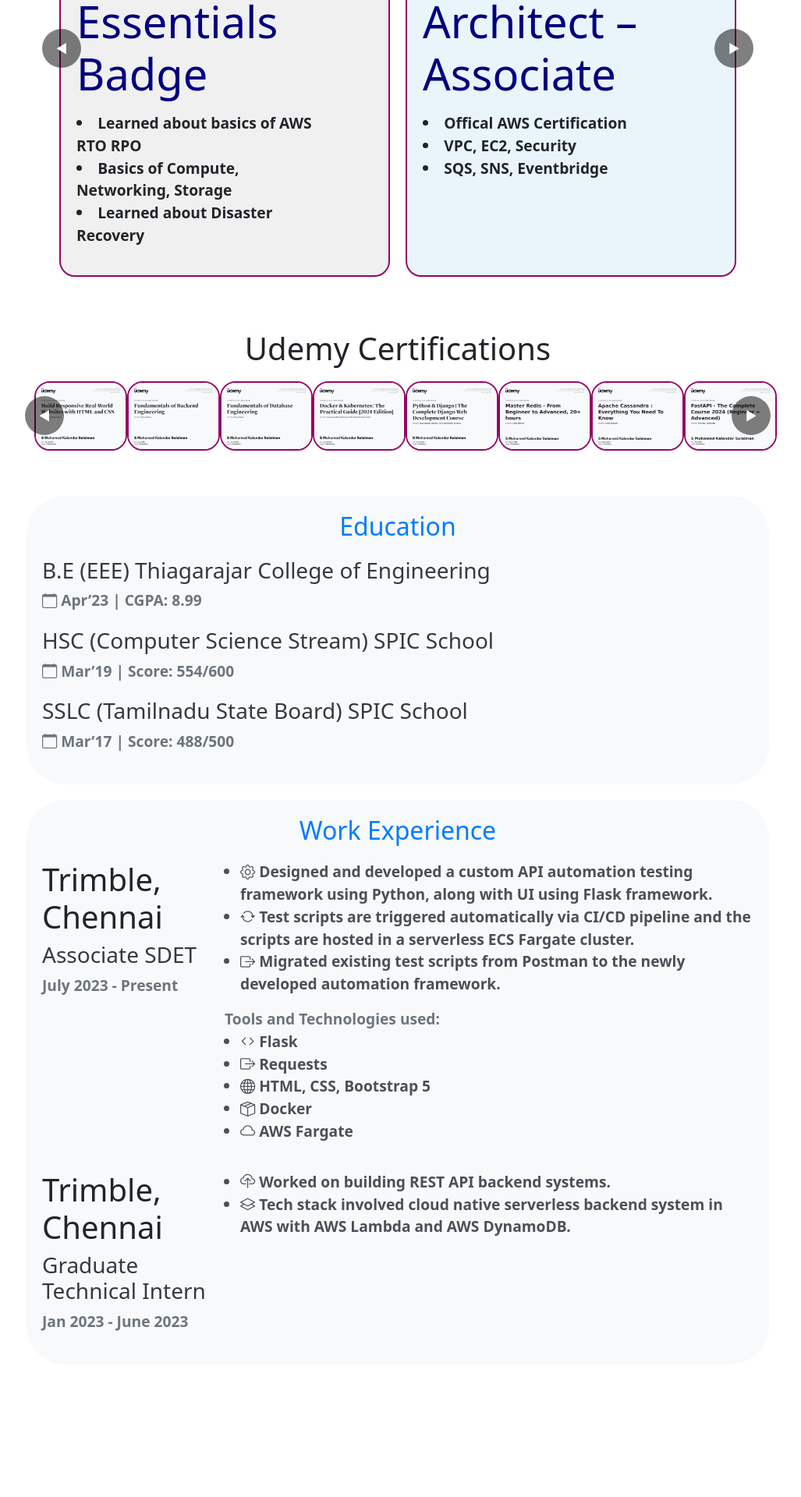
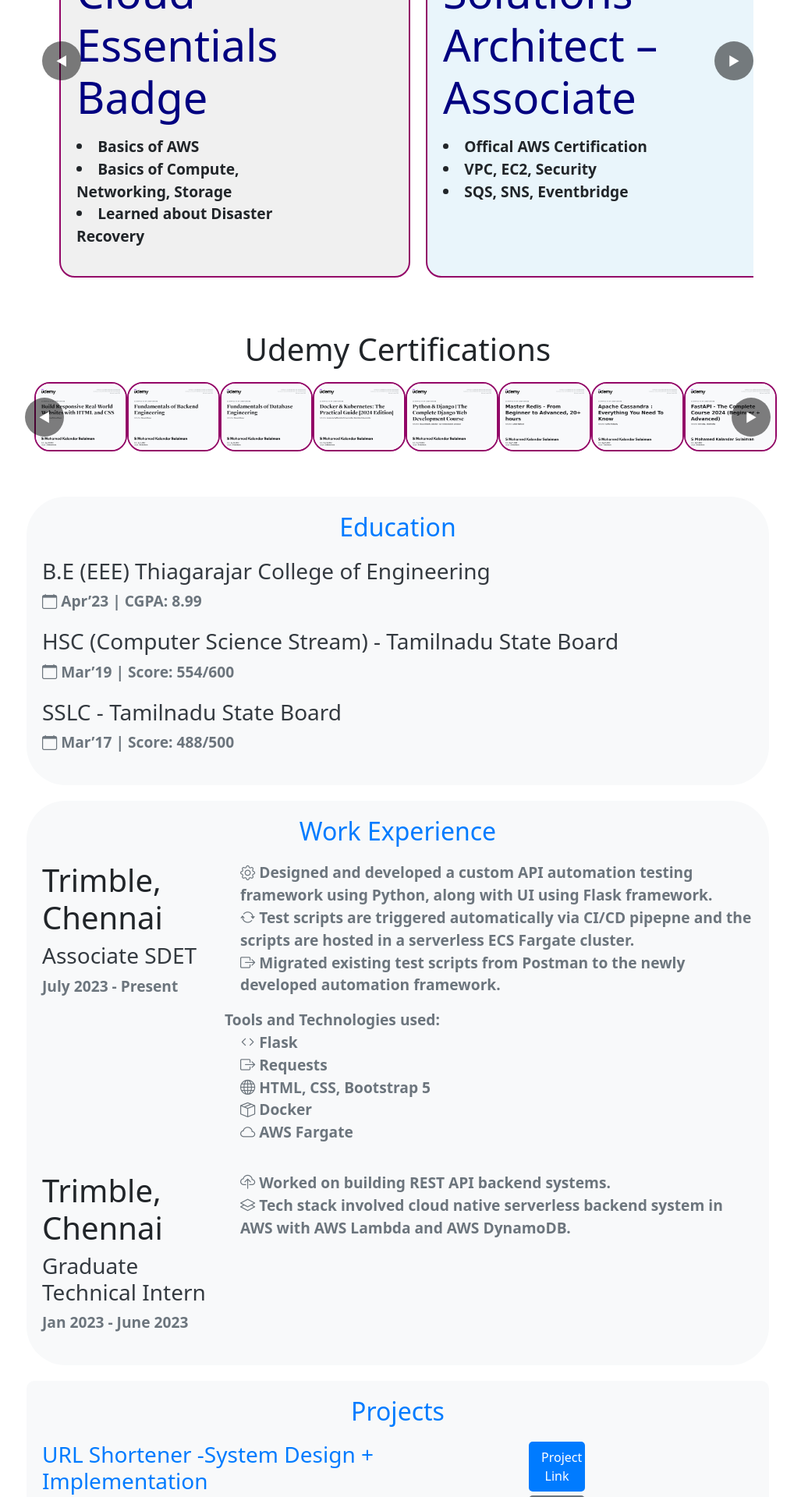
Before and after one commit to Mohamed-Kalandar-Sulaiman/Flask-Portfolio-Site, a Flask app: page / in a window 1280 px wide. Shown: the part 1760-3680 px from the top of the page at 78% size, without its empty margins (130-1157 px from the left). Before the commit the page ends 3467 px from the top, so only its background shows below. Run offline with Flask 3, Linux system fonts and the light colour scheme; some libraries are stand-ins or nearby versions.

Commit message:
Updated- september 6th

```diff
--- a/main/ui/templates/home.html
+++ b/main/ui/templates/home.html
@@ -14,5 +14,7 @@
 
     {% include 'sections/experience.html' %}
 
+    {% include 'sections/projects.html' %}
+
 </div>
 {% endblock %}
--- a/main/ui/templates/sections/aws_certifications.html
+++ b/main/ui/templates/sections/aws_certifications.html
@@ -59,17 +59,17 @@
 </head>
 <body>
     <div>
-        <h1 style="text-align: center;">AWS Certifications and Badges</h1>
+        <h1 style="text-align: center;">AWS & O'reilly - Certifications and Badges</h1>
         <div class="row mb-5" style="overflow-x: hidden; position: relative;margin: 10px;padding: 10px;" id="aws-certifications-container">
             <button class="scroll-button left" onclick="scrollLeftAWS()">&#9664;</button>
             <div class="certificates-wrapper" id="aws-certificates-wrapper">
                 <!-- AWS Knowledge: Cloud Essentials Badge -->
-                <div class="cert-container" style="background-color: #f0f0f0; width: 50vw; min-width: 300px; padding: 20px;">
+                <div class="cert-container" style="background-color: #f0f0f0; width: 50vw; min-width: 450px; padding: 20px;">
                     <div style="display: flex; justify-content: space-between;">
                         <div style="flex: 3;">
                             <h1 class="display-4" style="color: navy;">AWS Knowledge: Cloud Essentials Badge</h1>
                             <p class="lead">
-                                <li>Learned about basics of AWS RTO  RPO</li>
+                                <li>Basics of AWS </li>
                                 <li>Basics of Compute, Networking, Storage</li>
                                 <li>Learned about Disaster Recovery</li>
                             </p>
@@ -83,7 +83,7 @@
                 </div>
 
                 <!-- AWS Certified Solutions Architect – Associate -->
-                <div class="cert-container" style="background-color: #e9f5fb; width: 50vw; min-width: 300px; padding: 20px;">
+                <div class="cert-container" style="background-color: #e9f5fb; width: 50vw; min-width: 450px; padding: 20px;">
                     <div style="display: flex; justify-content: space-between;">
                         <div style="flex: 3;">
                             <h1 class="display-4" style="color: navy;">AWS Certified Solutions Architect – Associate</h1>
@@ -100,6 +100,68 @@
                         </div>
                     </div>
                 </div>
+
+
+
+                <!-- Oreilly - RESTful API with Golang -->
+                <div class="cert-container" style="background-color: #e9f5fb; width: 50vw; min-width: 450px; padding: 20px;">
+                    <div style="display: flex; justify-content: space-between;">
+                        <div style="flex: 3;">
+                            <h1 class="display-4" style="color: navy;">RESTful API's with Go</h1>
+                            <p class="lead">
+                                <li>Basics of Golang</li>
+                                <li>REST API using go net/http</li>
+                            </p>
+                        </div>
+                        <div style="flex: 1; text-align: center;">
+                            <a href="https://www.credly.com/badges/c53ce27e-0c3f-48ab-890a-6c1b0577f684/public_url" target="_blank">
+                                <img src="{{ url_for('static', filename='images/aws/restful-apis-with-go.png') }}" class="img-fluid" alt="AWS SAA" width="200">
+                            </a>
+                        </div>
+                    </div>
+                </div>
+
+                <!-- Oreilly - Concurrency with  Golang -->
+                <div class="cert-container" style="background-color: #e9f5fb; width: 50vw; min-width: 450px; padding: 20px;">
+                    <div style="display: flex; justify-content: space-between;">
+                        <div style="flex: 3;">
+                            <h1 class="display-4" style="color: navy;">Concurrency in Go</h1>
+                            <p class="lead">
+                                <li>Basics of concurrent programming in  Golang</li>
+                                <li>Wait groups , channels, mutex, locks</li>
+                            </p>
+                        </div>
+                        <div style="flex: 1; text-align: center;">
+                            <a href="https://www.credly.com/badges/c04a5352-5757-47d0-aeba-dba7bda44150/public_url" target="_blank">
+                                <img src="{{ url_for('static', filename='images/aws/concurrency-in-go.png') }}" class="img-fluid" alt="AWS SAA" width="200">
+                            </a>
+                        </div>
+                    </div>
+                </div>
+
+                <!-- Oreilly - CKA -->
+                <div class="cert-container" style="background-color: #e9f5fb; width: 50vw; min-width: 450px; padding: 20px;">
+                    <div style="display: flex; justify-content: space-between;">
+                        <div style="flex: 3;">
+                            <h1 class="display-4" style="color: navy;">Certified Kubernetes Associate Video Course</h1>
+                            <p class="lead">
+                                <li>Basic of Kubernetes</li>
+                                <li>Creation , management , debugging of cluster</li>
+                            </p>
+                        </div>
+                        <div style="flex: 1; text-align: center;">
+                            <a href="https://www.credly.com/earner/earned/badge/bc9c2e55-281e-441e-a9d9-f3de67e97ce4/public_url" target="_blank">
+                                <img src="{{ url_for('static', filename='images/aws/cka-complete-video-course.png') }}" class="img-fluid" alt="AWS SAA" width="200">
+                            </a>
+                        </div>
+                    </div>
+                </div>
+
+
+
+
+
+
             </div>
             <button class="scroll-button right" onclick="scrollRightAWS()">&#9654;</button>
         </div>
--- a/main/ui/templates/sections/experience.html
+++ b/main/ui/templates/sections/experience.html
@@ -5,11 +5,11 @@
         <p><i class="bi bi-calendar"></i> Apr’23 | CGPA: 8.99</p>
     </div>
     <div class="education-item">
-        <h3><i class="bi bi-mortarboard"></i> HSC (Computer Science Stream) SPIC School</h3>
+        <h3><i class="bi bi-mortarboard"></i> HSC (Computer Science Stream) - Tamilnadu State Board</h3>
         <p><i class="bi bi-calendar"></i> Mar’19 | Score: 554/600</p>
     </div>
     <div class="education-item">
-        <h3><i class="bi bi-mortarboard"></i> SSLC (Tamilnadu State Board) SPIC School</h3>
+        <h3><i class="bi bi-mortarboard"></i> SSLC - Tamilnadu State Board</h3>
         <p><i class="bi bi-calendar"></i> Mar’17 | Score: 488/500</p>
     </div>
 </div>
@@ -25,17 +25,17 @@
         </div>
         <div class="col-md-9 job-details">
             <ul>
-                <li><i class="bi bi-gear"></i> Designed and developed a custom API automation testing framework using Python, along with UI using Flask framework.</li>
-                <li><i class="bi bi-arrow-repeat"></i> Test scripts are triggered automatically via CI/CD pipeline and the scripts are hosted in a serverless ECS Fargate cluster.</li>
-                <li><i class="bi bi-box-arrow-right"></i> Migrated existing test scripts from Postman to the newly developed automation framework.</li>
+                <p><i class="bi bi-gear"></i> Designed and developed a custom API automation testing framework using Python, along with UI using Flask framework.</p>
+                <p><i class="bi bi-arrow-repeat"></i> Test scripts are triggered automatically via CI/CD pipepne and the scripts are hosted in a serverless ECS Fargate cluster.</p>
+                <p><i class="bi bi-box-arrow-right"></i> Migrated existing test scripts from Postman to the newly developed automation framework.</p>
             </ul>
             <p><strong>Tools and Technologies used:</strong></p>
             <ul>
-                <li><i class="bi bi-code"></i> Flask</li>
-                <li><i class="bi bi-box-arrow-right"></i> Requests</li>
-                <li><i class="bi bi-globe"></i> HTML, CSS, Bootstrap 5</li>
-                <li><i class="bi bi-box-seam"></i> Docker</li>
-                <li><i class="bi bi-cloud"></i> AWS Fargate</li>
+                <p><i class="bi bi-code"></i> Flask</p>
+                <p><i class="bi bi-box-arrow-right"></i> Requests</p>
+                <p><i class="bi bi-globe"></i> HTML, CSS, Bootstrap 5</p>
+                <p><i class="bi bi-box-seam"></i> Docker</p>
+                <p><i class="bi bi-cloud"></i> AWS Fargate</p>
             </ul>
         </div>
     </div>
@@ -47,8 +47,8 @@
         </div>
         <div class="col-md-9 job-details">
             <ul>
-                <li><i class="bi bi-cloud-upload"></i> Worked on building REST API backend systems.</li>
-                <li><i class="bi bi-layers"></i> Tech stack involved cloud native serverless backend system in AWS with AWS Lambda and AWS DynamoDB.</li>
+                <p><i class="bi bi-cloud-upload"></i> Worked on building REST API backend systems.</p>
+                <p><i class="bi bi-layers"></i> Tech stack involved cloud native serverless backend system in AWS with AWS Lambda and AWS DynamoDB.</p>
             </ul>
         </div>
     </div>
--- a/main/ui/templates/sections/introduction.html
+++ b/main/ui/templates/sections/introduction.html
@@ -2,12 +2,17 @@
     <div style="display: flex; justify-content: space-between;">
         <div style="flex: 3;">
             <h1 class="display-4" style="color: navy;font-size: 50px;">Mohamed Kalandar Sulaiman</h1>
-            <h2 class="display-4" style="color: rgb(210, 126, 0);font-size: 35px;">Backend Developer</h2>
-            <p class="lead">Passionate software engineer with consistent efforts in learning new stuffs.
-                            I am interested in working in distributed systems.
+            <h2 class="display-4" style="color: rgb(210, 126, 0);font-size: 35px;">Python / Go - Backend Developer</h2>
+            <p class="lead">Passionate software engineer
+                            with a strong commitment to learning and growth. Proficient in
+                            backend and distributed systems, with a focus on building scalable
+                            and efficient solutions.
                             I actively learn new technologies and apply them in my work as well as my personal projects.
                             Primarily a Python developer but would prefer to be language agnostic.
                             Love backend engineering with essential frontend skills.</p>
+
+
+
         </div>
         <div style="flex: 1; text-align: center;">
             <img src="{{ url_for('static', filename='images/icons/dp.jpg') }}" class="img-fluid rounded-image" alt="My Photo" width="250">
--- a/main/ui/templates/sections/projects.html
+++ b/main/ui/templates/sections/projects.html
@@ -0,0 +1,144 @@
+<div class="section-container projects-section">
+    <h2 class="section-title">Projects</h2>
+
+    <!-- Project Item 1 -->
+    <div class="row project-item">
+        <div class="col-md-8">
+            <h3>URL Shortener -System Design + Implementation</h3>
+            <p><strong>Date:</strong> July 2024 - Ongoing</p>
+            <ul class="tools-list">
+               <li>Implemented a rate limiter microservice using gRPC in Go.</li>
+
+                <li>Developed the core REST API using the Python FastAPI framework.</li>
+                <li>Built an essential frontend with HTML, CSS, JavaScript, and Bootstrap 5</li>
+                <li>Utilized Redis for caching.</li>
+                <li>Used MongoDB for the persisting user data and Cassandra for thepersistence of usage analytics.</li>
+                <li>Configured Nginx as a reverse proxy.</li>
+                <li>Deployed the application using Docker and Kubernetes</li>
+
+            </ul>
+        </div>
+        <div class="col-md-4 project-links">
+            <ul class="links-list">
+                <li><a href="#" class="btn btn-primary">Project Link</a></li>
+                <li><a href="#" class="btn btn-secondary">GitHub</a></li>
+                <li><a href="#" class="btn btn-info">Demo Video</a></li>
+            </ul>
+        </div>
+    </div>
+
+    <!-- Project Item 2 -->
+    <div class="row project-item">
+        <div class="col-md-8">
+            <h3>Bus Ticketing and Tracking System</h3>
+            <p><strong>Date:</strong> July 2023 - May 2024</p>
+            <ul class="tools-list">
+                <li><b>Flask</b> for backend API</li>
+                <li><b>SQLITE3</b> for data storage</li>
+                <li>HTML, CSS, Bootstrap 5</li>
+            </ul>
+        </div>
+        <div class="col-md-4 project-links">
+            <ul class="links-list">
+                <li><a href="#" class="btn btn-primary">Project Link</a></li>
+                <li><a href="#" class="btn btn-secondary">GitHub</a></li>
+                <li><a href="#" class="btn btn-info">Demo Video</a></li>
+            </ul>
+        </div>
+    </div>
+
+    <!-- Project Item 3 -->
+
+
+
+</div>
+
+
+<style>
+    .projects-section {
+    margin: 20px 0;
+    padding: 20px;
+    background-color: #f8f9fa;
+    border-radius: 10px;
+}
+
+.project-item {
+    margin-bottom: 30px;
+    border-bottom: 1px solid #dee2e6;
+    padding-bottom: 20px;
+}
+
+.project-item h3 {
+    color: #007bff;
+}
+
+.project-item p {
+    margin-bottom: 5px;
+    color: #6c757d;
+}
+
+.tools-list {
+    margin-top: 0;
+    margin-bottom: 10px;
+    padding-left: 20px;
+}
+
+.tools-list li {
+    list-style-type: disc;
+    color: #6c757d;
+}
+
+.links-list {
+    list-style-type: none;
+    padding-left: 0;
+}
+
+.links-list li {
+    margin-bottom: 5px;
+}
+
+.links-list a {
+    text-decoration: none;
+}
+
+.btn {
+    display: block;
+    width: 25%;
+    text-align: center;
+    padding: 8px 16px;
+    margin-bottom: 5px;
+    border-radius: 5px;
+    transition: all 0.3s ease;
+}
+
+.btn-primary {
+    background-color: #007bff;
+    color: #fff;
+    border: none;
+}
+
+.btn-primary:hover {
+    background-color: #0056b3;
+}
+
+.btn-secondary {
+    background-color: #6c757d;
+    color: #fff;
+    border: none;
+}
+
+.btn-secondary:hover {
+    background-color: #5a6268;
+}
+
+.btn-info {
+    background-color: #17a2b8;
+    color: #fff;
+    border: none;
+}
+
+.btn-info:hover {
+    background-color: #117a8b;
+}
+
+</style>
--- a/main/ui/templates/sections/skills.html
+++ b/main/ui/templates/sections/skills.html
@@ -46,8 +46,12 @@
         <h2 class="section-heading">Programming Languages</h2>
         <div class="skill-list">
             <span class="badge bg-danger mb-2">Python</span>
+            <span class="badge bg-danger mb-2">Go Lang</span>
             <span class="badge bg-danger mb-2">SQL</span>
-            <span class="badge bg-danger mb-2">HTML, CSS, JavaScript</span>
+            <span class="badge bg-danger mb-2">HTML</span>
+            <span class="badge bg-danger mb-2">CSS</span>
+            <span class="badge bg-danger mb-2">JavaScript</span>
+
         </div>
     </div>
 </div>
```
Also changed, not shown: main/static/images/aws/cka-complete-video-course.png (added), main/static/images/aws/concurrency-in-go.png (added), main/static/images/aws/restful-apis-with-go.png (added), run.py (line endings or trailing spaces), 1 other file.
